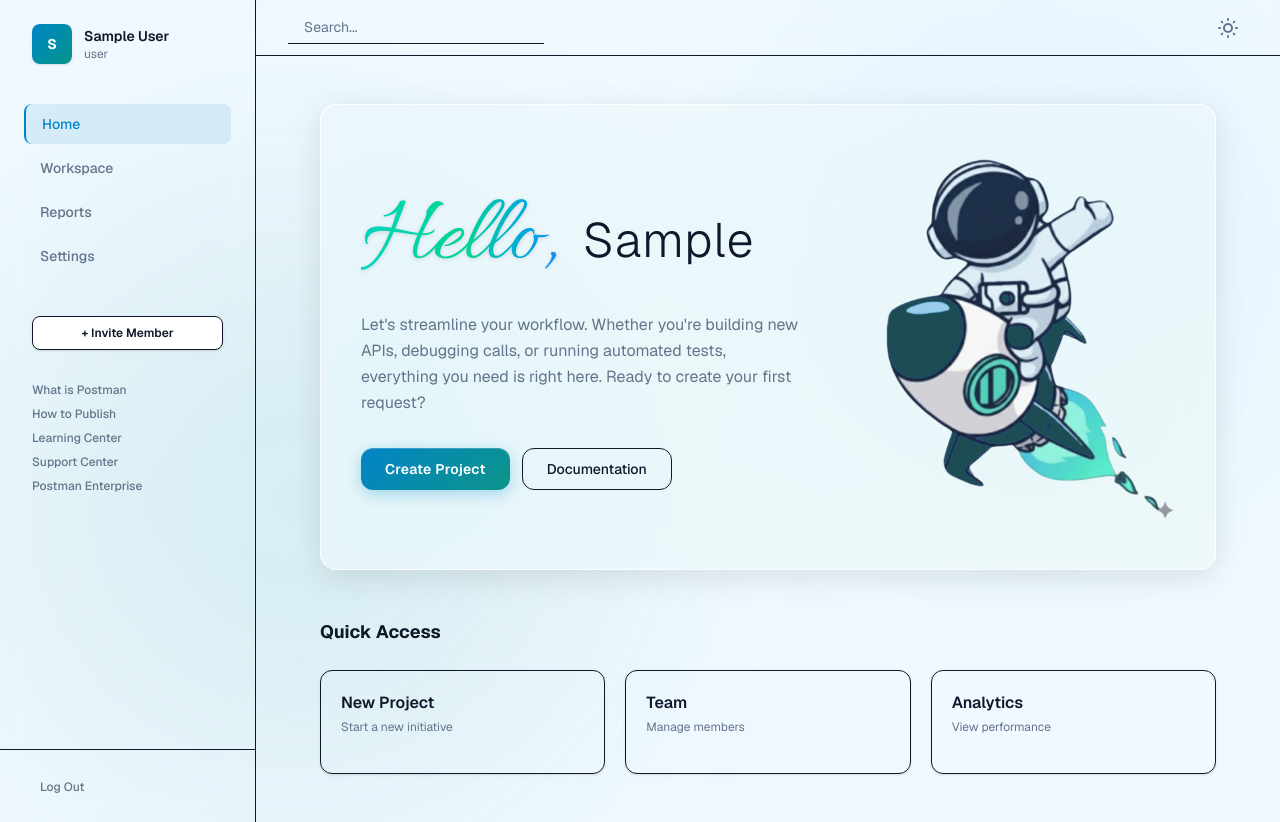
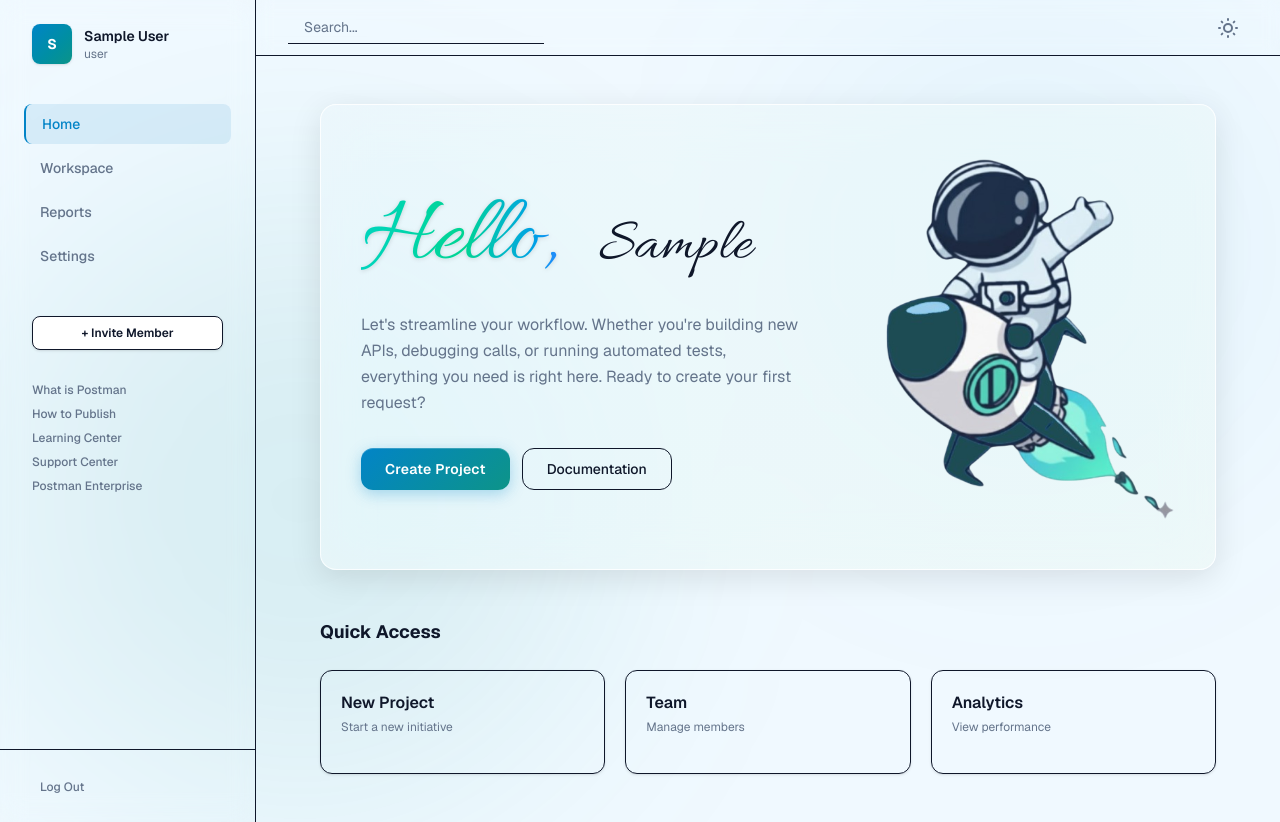
Before and after one commit to CosmoNauts12/CosmoNaut, a Next.js app: page /dashboard in a window 1280 px wide. Built offline with nearby package versions, Linux system fonts and the light colour scheme; no server answers; sample sign-in values are in the browser's storage.

Commit message:
Font update dashboard

```diff
--- a/app/dashboard/page.tsx
+++ b/app/dashboard/page.tsx
@@ -169,7 +169,7 @@
                     <span className="font-cursive text-10xl md:text-8xl text-transparent bg-clip-text bg-gradient-to-r from-teal-400 via-emerald-400 to-blue-500 drop-shadow-sm leading-none py-2 pr-2">
                       Hello,
                     </span>
-                    <span className="text-3xl md:text-5xl font-light tracking-wide text-foreground">
+                    <span className="font-cursive text-4xl md:text-6xl text-foreground pb-2 sm:pl-4">
                       {user.displayName?.split(' ')[0] || "Explorer"}
                     </span>
                   </div>
--- a/app/globals.css
+++ b/app/globals.css
@@ -61,6 +61,11 @@
   --font-sans: var(--font-geist-sans);
   --font-mono: var(--font-geist-mono);
   --font-cursive: var(--font-cursive);
+}
+
+/* Force Allura Font Override */
+.font-cursive {
+  font-family: var(--font-cursive), cursive !important;
 }
 
 /* ===== GLOBAL BODY ===== */
```
